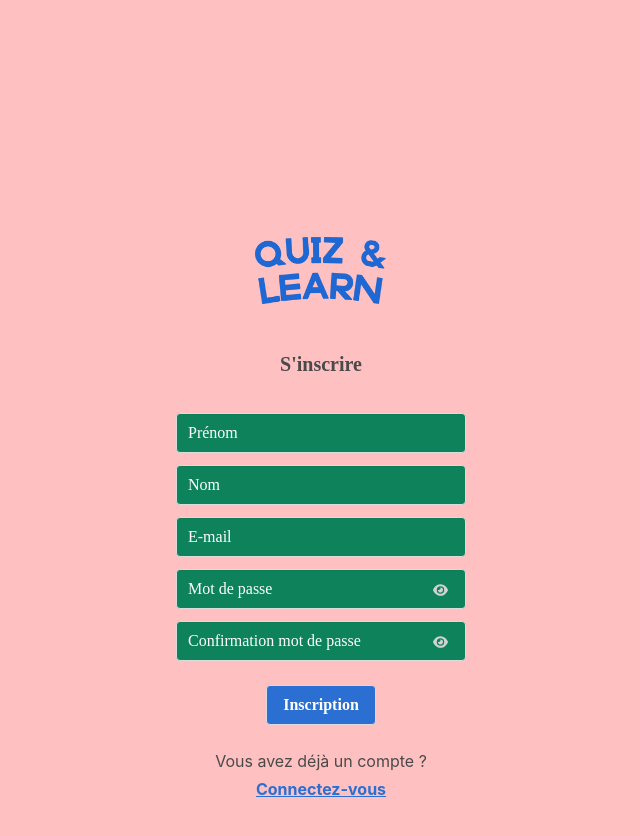
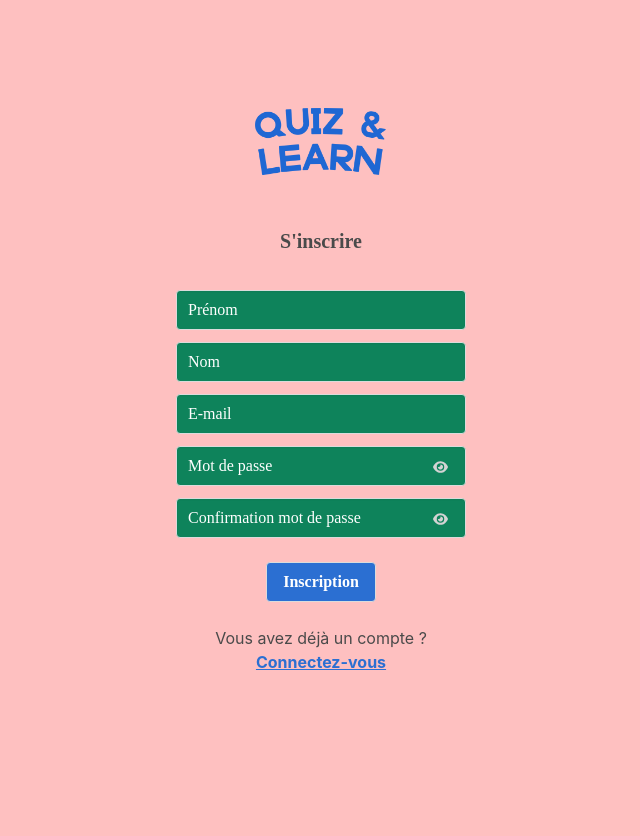
Before and after one commit to margauxln/quizandlearn, a React (Create React App) app in the folder frontend/: page /signup in a window 1280 px wide. Shown: the top 836 px of the page, without its empty margins (319-959 px from the left). Built offline with nearby package versions, Linux system fonts and the light colour scheme.

Commit message:
fix-CSS Sign Up postion

```diff
--- a/frontend/src/pages/SignUp/SignUp.css
+++ b/frontend/src/pages/SignUp/SignUp.css
@@ -1,13 +1,20 @@
-#signUpContainer{
-    display: flex;
-    flex-direction: column;
-    align-items: center;
-    justify-content: center;
+#PageSignUpContainer{
+    width: 100%;
     position: absolute;
     min-height: 1000px;
-    height: 100%;
     width: 100%;
     background-color: #FEC0C0;
+}
+
+#signUpContainer{
+    background-color: #FEC0C0;
+    padding-top: 70px;
+    max-width: 290px;
+    margin: 0 auto;
+    text-align: center;
+    justify-content: center;
+    min-height: 100%;
+    width: 100%;
 }
 
 #signUpTitre{
@@ -28,7 +35,7 @@
 .formSignUp textarea {
     background-color : #0E835B;
     color: white;
-    width: 290px;
+    width: 100%;
     font-family: "Sporting", "sans-serif";
 }
 
@@ -51,8 +58,8 @@
 
 /*Buttons*/
 .signUpSubmit{
-    display: flex;
-    justify-content: center;
+     display:block;
+    text-align:center;
     margin-top: 1.5em;
 }
 
@@ -76,11 +83,12 @@
 
 .errorMessageSignUp{
     display: flex;
-
+    flex-direction: row;
 }
 
 .errorIconSignUp{
     color: firebrick;
+    padding-left: 3px;
     padding-right: 5px;
     padding-top: 0.5em;
 }
--- a/frontend/src/pages/SignUp/SignUp.jsx
+++ b/frontend/src/pages/SignUp/SignUp.jsx
@@ -65,16 +65,19 @@ const SignUp = () => {
     };
 
     return(
-        <>
+        <div id="PageSignUpContainer">
+
              <section id="signUpContainer">
-
                     <img src={LogoBlue} id="logoSignUp" alt=""></img>
                     <h1 id="signUpTitre">S'inscrire</h1>
                     <br/>
 
                     <form onSubmit={formik.handleSubmit} className="formSignUp">
 
-                        <div className="field">
+                    <div>
+
+                    </div>
+                        <div className="field SignUpfield">
                             <label htmlFor="name" className="sr-only">Prénom*</label>
                                 <input
                                     id="name"
@@ -96,7 +99,7 @@ const SignUp = () => {
                                 </span> : null}
                         </div>
 
-                        <div className="field">
+                        <div className="field SignUpfield">
                             <label htmlFor="nom" className="sr-only">Nom</label>
                                 <input
                                     id="nom"
@@ -118,7 +121,7 @@ const SignUp = () => {
                                     </span> : null}
                         </div>
 
-                        <div className="field">
+                        <div className="field SignUpfield">
                             <label htmlFor="email" className="sr-only">E-mail</label>
                                 <input
                                     id="email"
@@ -211,7 +214,7 @@ const SignUp = () => {
                     < Link to={LOGIN_URL_FRONTEND} id="linkToSignInPage"> Connectez-vous</Link>
 
             </section>
-        </>
+        </div>
     );
 }
 
```
